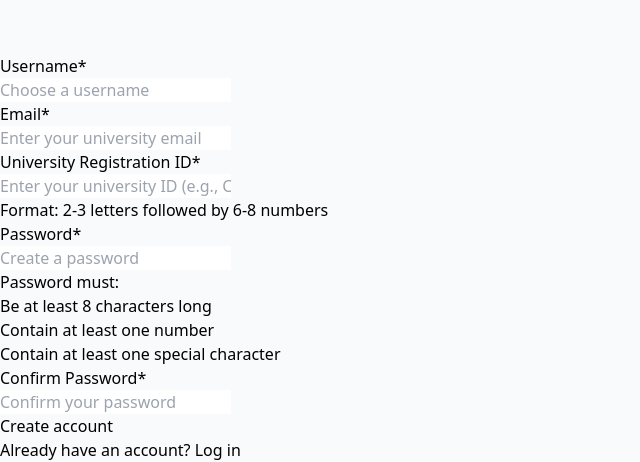
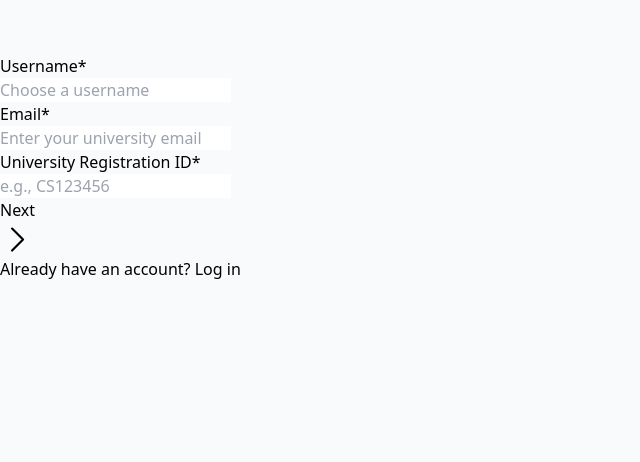
Before and after one commit to hashan1998-it/unichat-frontend, a React (Vite) app: page /register in a window 1280 px wide. Shown: the part 1670-2132 px from the top of the page, without its empty margins (0-640 px from the left). After the commit the page ends 1951 px from the top, so only its background shows below. Built offline with nearby package versions, Linux system fonts and the light colour scheme.

Commit message:
feat: implement multi-step registration form

```diff
--- a/src/components/Auth/Register.jsx
+++ b/src/components/Auth/Register.jsx
@@ -8,9 +8,10 @@ import {
   Notification,
   Select
 } from '../common';
-import { CheckCircleIcon } from "@heroicons/react/24/outline";
+import { ChevronLeftIcon, ChevronRightIcon } from "@heroicons/react/24/outline";
 
 const Register = () => {
+  const [currentStep, setCurrentStep] = useState(1);
   const [formData, setFormData] = useState({
     username: '',
     email: '',
@@ -55,13 +56,48 @@ const Register = () => {
     };
   };
 
+  const validateStep1 = () => {
+    if (!formData.username) {
+      setError('Please enter a username');
+      return false;
+    }
+    if (!formData.email) {
+      setError('Please enter your email');
+      return false;
+    }
+    if (!formData.universityId) {
+      setError('Please enter your university ID');
+      return false;
+    }
+
+    // Email validation
+    const emailRegex = /^[^\s@]+@[^\s@]+\.[^\s@]+$/;
+    if (!emailRegex.test(formData.email)) {
+      setError('Please enter a valid email address');
+      return false;
+    }
+
+    return true;
+  };
+
+  const handleNext = () => {
+    if (validateStep1()) {
+      setCurrentStep(2);
+    }
+  };
+
+  const handlePrevious = () => {
+    setError('');
+    setCurrentStep(1);
+  };
+
   const handleSubmit = async (e) => {
     e.preventDefault();
     setError('');
 
-    // Validation
-    if (!formData.username || !formData.email || !formData.password || !formData.confirmPassword || !formData.universityId) {
-      setError('Please fill in all fields');
+    // Validation for step 2
+    if (!formData.password || !formData.confirmPassword) {
+      setError('Please fill in all password fields');
       return;
     }
 
@@ -102,10 +138,13 @@ const Register = () => {
         const errorMessage = error.response.data.message;
         if (errorMessage.includes('Username already exists')) {
           setError('This username is already taken. Please choose another one.');
+          setCurrentStep(1); // Go back to step 1 for username error
         } else if (errorMessage.includes('Email already exists')) {
           setError('This email is already registered. Please use a different email.');
+          setCurrentStep(1); // Go back to step 1 for email error
         } else if (errorMessage.includes('University ID already exists')) {
           setError('This University ID is already registered. Please check your ID or contact support.');
+          setCurrentStep(1); // Go back to step 1 for university ID error
         } else {
           setError(errorMessage || 'Failed to register. Please try again.');
         }
@@ -124,14 +163,12 @@ const Register = () => {
     { value: 'professor', label: 'Professor' }
   ];
 
-  const passwordValidation = validatePassword(formData.password);
-
   return (
-    <div className="min-h-screen bg-gradient-to-br from-blue-100 via-blue-50 to-blue-100 flex items-center justify-center p-4">
+    <div className="min-h-screen bg-gradient-to-br from-blue-100 via-blue-50 to-blue-100 flex items-center justify-center p-4 relative overflow-hidden">
       {/* Abstract curved shapes */}
-      <div className="absolute top-0 left-0 w-96 h-96 bg-blue-200 rounded-full mix-blend-multiply filter blur-xl opacity-30 animate-blob"></div>
-      <div className="absolute top-0 right-0 w-72 h-72 bg-blue-200 rounded-full mix-blend-multiply filter blur-xl opacity-30 animate-blob animation-delay-2000"></div>
-      <div className="absolute bottom-0 left-20 w-72 h-72 bg-blue-300 rounded-full mix-blend-multiply filter blur-xl opacity-30 animate-blob animation-delay-4000"></div>
+      <div className="absolute top-0 left-0 w-96 h-96 bg-blue-200 rounded-full mix-blend-multiply filter blur-xl opacity-30 animate-blob -translate-x-1/2 -translate-y-1/2"></div>
+      <div className="absolute top-0 right-0 w-72 h-72 bg-blue-200 rounded-full mix-blend-multiply filter blur-xl opacity-30 animate-blob animation-delay-2000 translate-x-1/2 -translate-y-1/2"></div>
+      <div className="absolute bottom-0 left-20 w-72 h-72 bg-blue-300 rounded-full mix-blend-multiply filter blur-xl opacity-30 animate-blob animation-delay-4000 -translate-x-1/2 translate-y-1/2"></div>
 
       <Notification
         show={!!error}
@@ -146,9 +183,9 @@ const Register = () => {
         type="success"
       />
 
-      <div className="max-w-6xl w-full flex bg-white rounded-3xl shadow-2xl overflow-hidden relative z-10">
+      <div className="max-w-5xl w-full flex bg-white rounded-3xl shadow-2xl overflow-hidden relative z-10" style={{ minHeight: '600px' }}>
         {/* Left Side - Image */}
-        <div className="hidden lg:block lg:w-1/2 relative bg-gradient-to-br from-blue-400 to-blue-600">
+        <div className="hidden lg:block lg:w-1/2 relative bg-gradient-to-br from-blue-400 to-blue-600 overflow-hidden">
           <div className="absolute inset-0 bg-black opacity-60"></div>
           <div className="relative h-full flex items-center justify-center">
             <img
@@ -159,25 +196,44 @@ const Register = () => {
             <div className="absolute inset-0 flex flex-col justify-end p-12 bg-gradient-to-t from-black/70 to-transparent">
               <h2 className="text-4xl font-bold mb-4 text-white drop-shadow-lg">Join UniConnect Today</h2>
               <p className="text-xl text-white drop-shadow-md">Connect with students, professors, and researchers from your university.</p>
+
+              {/* Progress indicator */}
+              <div className="mt-8 flex items-center space-x-3">
+                <div className={`h-2 w-20 rounded-full transition-colors duration-300 ${currentStep >= 1 ? 'bg-white' : 'bg-white/30'}`}></div>
+                <div className={`h-2 w-20 rounded-full transition-colors duration-300 ${currentStep >= 2 ? 'bg-white' : 'bg-white/30'}`}></div>
+              </div>
             </div>
           </div>
         </div>
 
         {/* Right Side - Form */}
-        <div className="w-full lg:w-1/2 p-4 sm:p-6 lg:p-8 overflow-y-auto max-h-screen">
-          <div className="mb-4 sm:mb-6">
-            <h1 className="text-2xl sm:text-3xl font-bold text-gray-900 mb-1 sm:mb-2">Sign Up</h1>
-            <p className="text-sm sm:text-base text-gray-600">Start your university journey with us</p>
+        <div className="w-full lg:w-1/2 p-6 sm:p-8 lg:p-10 flex flex-col" style={{ minHeight: '600px' }}>
+          <div className="mb-6">
+            <h1 className="text-2xl sm:text-3xl font-bold text-gray-900 mb-2">Sign Up</h1>
+            <p className="text-gray-600">
+              {currentStep === 1 ? 'Enter your basic information' : 'Create a secure password'}
+            </p>
+
+            {/* Step indicator for mobile */}
+            <div className="mt-4 flex items-center space-x-3 lg:hidden">
+              <div className={`h-2 flex-1 rounded-full transition-colors duration-300 ${currentStep >= 1 ? 'bg-blue-600' : 'bg-gray-300'}`}></div>
+              <div className={`h-2 flex-1 rounded-full transition-colors duration-300 ${currentStep >= 2 ? 'bg-blue-600' : 'bg-gray-300'}`}></div>
+            </div>
           </div>
 
-          <form onSubmit={handleSubmit} className="space-y-3 sm:space-y-4">
-            {/* Role Selection */}
+          {/* Form Container with Fixed Height */}
+          <div className="flex-1 flex flex-col">
+            <form onSubmit={handleSubmit} className="flex-1 flex flex-col">
+              {/* Form Content Container */}
+              <div className="flex-1" style={{ minHeight: '350px' }}>
+                {/* Step 1: Basic Information */}
+                {currentStep === 1 && (
+                  <div className="space-y-4">
                     <Select
                       label="I am a"
                       value={formData.role}
                       onChange={handleRoleChange}
                       options={roleOptions}
-              className="mb-4"
                     />
 
                     <FormInput
@@ -206,11 +262,15 @@ const Register = () => {
                       type="text"
                       value={formData.universityId}
                       onChange={handleChange}
-              placeholder="Enter your university ID (e.g., CS123456)"
-              helpText="Format: 2-3 letters followed by 6-8 numbers"
+                      placeholder="e.g., CS123456"
                       required
                     />
+                  </div>
+                )}
 
+                {/* Step 2: Password */}
+                {currentStep === 2 && (
+                  <div className="space-y-4">
                     <div>
                       <FormInput
                         label="Password"
@@ -224,12 +284,18 @@ const Register = () => {
                         showPassword={showPassword}
                         onTogglePassword={() => setShowPassword(!showPassword)}
                       />
-              <div className="mt-2">
-                <p className="text-xs text-gray-500">Password must:</p>
-                <ul className="text-xs text-gray-500 list-disc list-inside">
-                  <li className={formData.password.length >= 8 ? 'text-green-600' : ''}>Be at least 8 characters long</li>
-                  <li className={/\d/.test(formData.password) ? 'text-green-600' : ''}>Contain at least one number</li>
-                  <li className={/[!@#$%^&*(),.?":{}|<>]/.test(formData.password) ? 'text-green-600' : ''}>Contain at least one special character</li>
+                      <div className="mt-3">
+                        <p className="text-sm text-gray-500 mb-1">Password must:</p>
+                        <ul className="text-sm text-gray-500 list-disc list-inside space-y-1">
+                          <li className={`transition-colors duration-200 ${formData.password.length >= 8 ? 'text-green-600' : ''}`}>
+                            Be at least 8 characters long
+                          </li>
+                          <li className={`transition-colors duration-200 ${/\d/.test(formData.password) ? 'text-green-600' : ''}`}>
+                            Contain at least one number
+                          </li>
+                          <li className={`transition-colors duration-200 ${/[!@#$%^&*(),.?":{}|<>]/.test(formData.password) ? 'text-green-600' : ''}`}>
+                            Contain at least one special character
+                          </li>
                         </ul>
                       </div>
                     </div>
@@ -246,7 +312,35 @@ const Register = () => {
                       showPassword={showConfirmPassword}
                       onTogglePassword={() => setShowConfirmPassword(!showConfirmPassword)}
                     />
+                  </div>
+                )}
+              </div>
 
+              {/* Action Buttons Container */}
+              <div className="mt-6">
+                {currentStep === 1 && (
+                  <Button
+                    type="button"
+                    onClick={handleNext}
+                    fullWidth
+                    className="flex items-center justify-center"
+                  >
+                    Next
+                    <ChevronRightIcon className="w-5 h-5 ml-2" />
+                  </Button>
+                )}
+
+                {currentStep === 2 && (
+                  <div className="flex gap-4">
+                    <Button
+                      type="button"
+                      onClick={handlePrevious}
+                      variant="secondary"
+                      className="flex items-center justify-center"
+                    >
+                      <ChevronLeftIcon className="w-5 h-5 mr-2" />
+                      Previous
+                    </Button>
                     <Button
                       type="submit"
                       fullWidth
@@ -254,9 +348,13 @@ const Register = () => {
                     >
                       {loading ? 'Creating account...' : 'Create account'}
                     </Button>
+                  </div>
+                )}
+              </div>
             </form>
+          </div>
 
-          <div className="mt-8 text-center">
+          <div className="mt-6 text-center">
             <span className="text-gray-600">Already have an account? </span>
             <Link to="/" className="text-blue-600 hover:text-blue-700 font-medium">
               Log in
```
Also changed, not shown: src/components/Auth/Login.jsx (+6 -6 lines). Lines whose indentation alone changed are shown as unchanged.
